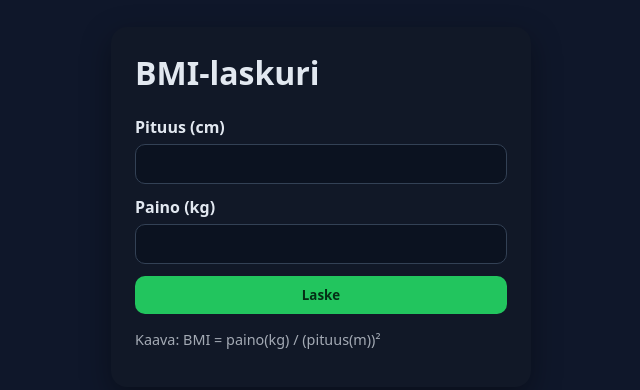
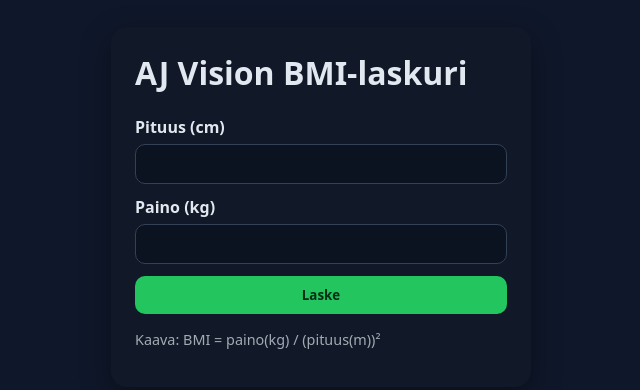
Before and after one commit to jzge84/bmi-static, a plain HTML site: page index.html in a window 1280 px wide. Shown: the part 193-583 px from the top of the page, without its empty margins (319-959 px from the left). Drawn offline with Linux system fonts and the light colour scheme.

Commit message:
Update title in index.html to 'AJ Vision BMI-laskuri'

```diff
--- a/index.html
+++ b/index.html
@@ -8,7 +8,7 @@
 </head>
 <body>
   <main class="card">
-    <h1>BMI-laskuri</h1>
+    <h1>AJ Vision BMI-laskuri</h1>
 
     <form id="bmiForm">
       <label>
```
